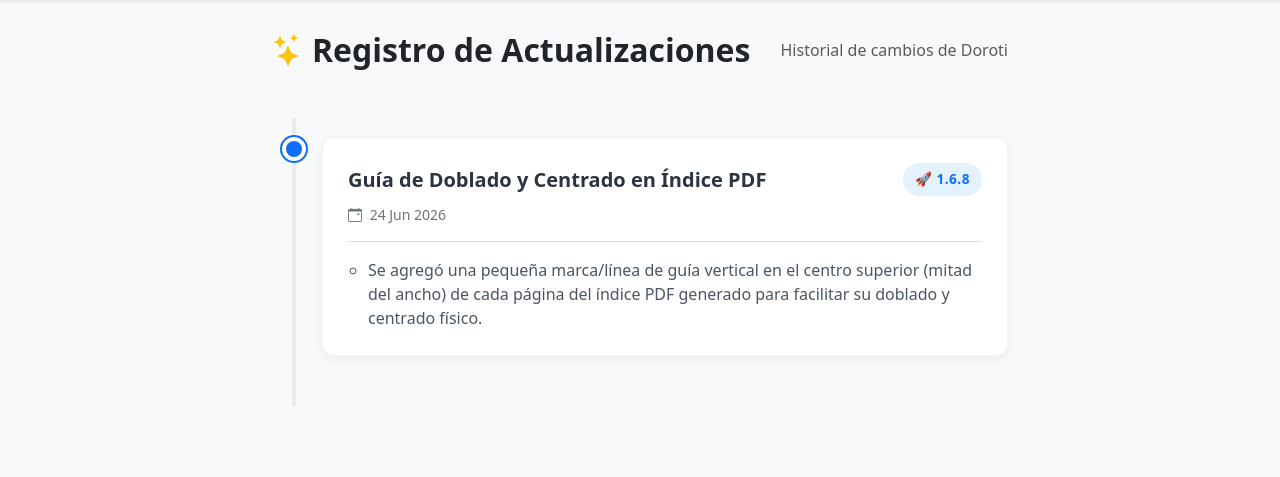
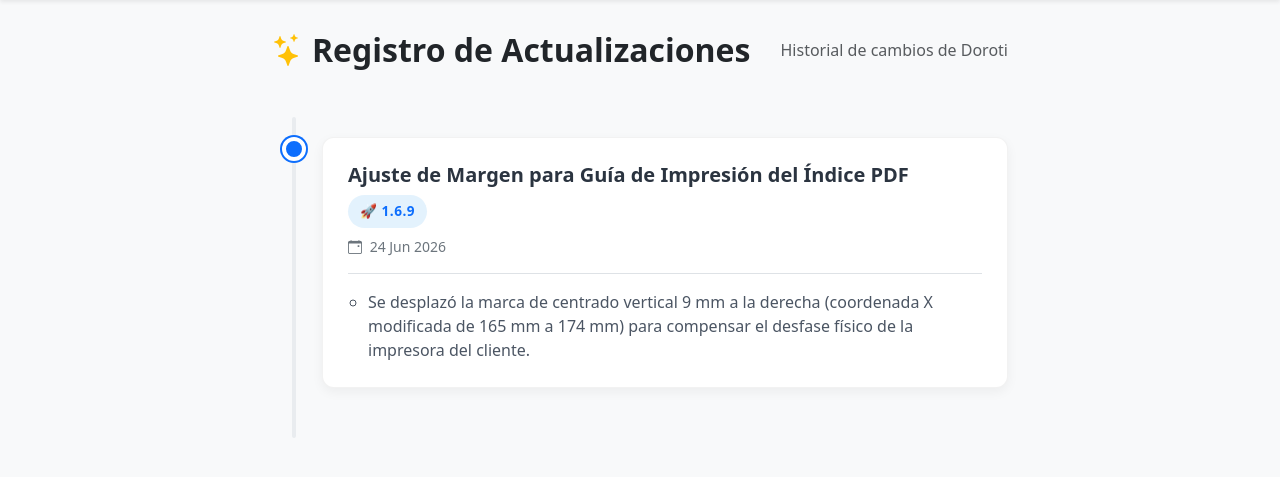
Before and after one commit to wrot06/doroti, a PHP site: page /doroti/actualizaciones/index.php in a window 1280 px wide. Shown: the part 89-566 px from the top of the page. Run offline with PHP 8.4, Linux system fonts and the light colour scheme; the visitor is signed in with stand-in values (Sample User, id 1); tables that the repository leaves empty or names only in its code hold one stand-in row (values such as "Sample post"); some libraries are stand-ins or nearby versions.

Commit message:
fix: desplazar marca de centrado en indice PDF 9mm a la derecha (v1.6.9)

```diff
--- a/actualizaciones/index.php
+++ b/actualizaciones/index.php
@@ -469,6 +469,21 @@
                 $stmt_insert->close();
             }
         }
+        if (!$exists && $current_version === '1.6.9') {
+            $insert_sql = "INSERT INTO actualizaciones (titulo, version, fecha_lanzamiento, descripcion, estado) VALUES (?, ?, ?, ?, ?)";
+            $stmt_insert = $conec->prepare($insert_sql);
+            if ($stmt_insert) {
+                $titulo = "Ajuste de Margen para Guía de Impresión del Índice PDF";
+                $fecha = date('Y-m-d');
+                $descripcion = "<ul>
+                    <li>Se desplazó la marca de centrado vertical 9 mm a la derecha (coordenada X modificada de 165 mm a 174 mm) para compensar el desfase físico de la impresora del cliente.</li>
+                </ul>";
+                $estado = 1;
+                $stmt_insert->bind_param("ssssi", $titulo, $current_version, $fecha, $descripcion, $estado);
+                $stmt_insert->execute();
+                $stmt_insert->close();
+            }
+        }
     }
 } catch (Throwable $e) {
     error_log("Error al auto-registrar la actualización: " . $e->getMessage());
--- a/config/version.php
+++ b/config/version.php
@@ -1,3 +1,3 @@
 <?php
 // Archivo de configuración para el versionado del sistema
-define('APP_VERSION', '1.6.8');
+define('APP_VERSION', '1.6.9');
--- a/pdf/Indice.php
+++ b/pdf/Indice.php
@@ -22,7 +22,7 @@
         // Dibujar una pequeña línea vertical en el centro superior de la página (marca de guía)
         $this->SetDrawColor(180, 180, 180); // Gris claro
         $this->SetLineWidth(0.2);
-        $this->Line(165, 0, 165, 4); // X=165 (mitad de 330), Y de 0 a 4mm
+        $this->Line(174, 0, 174, 4); // X=174 (desplazada 9mm a la derecha), Y de 0 a 4mm
     }
 
     function NbLines($w, $txt)
```
